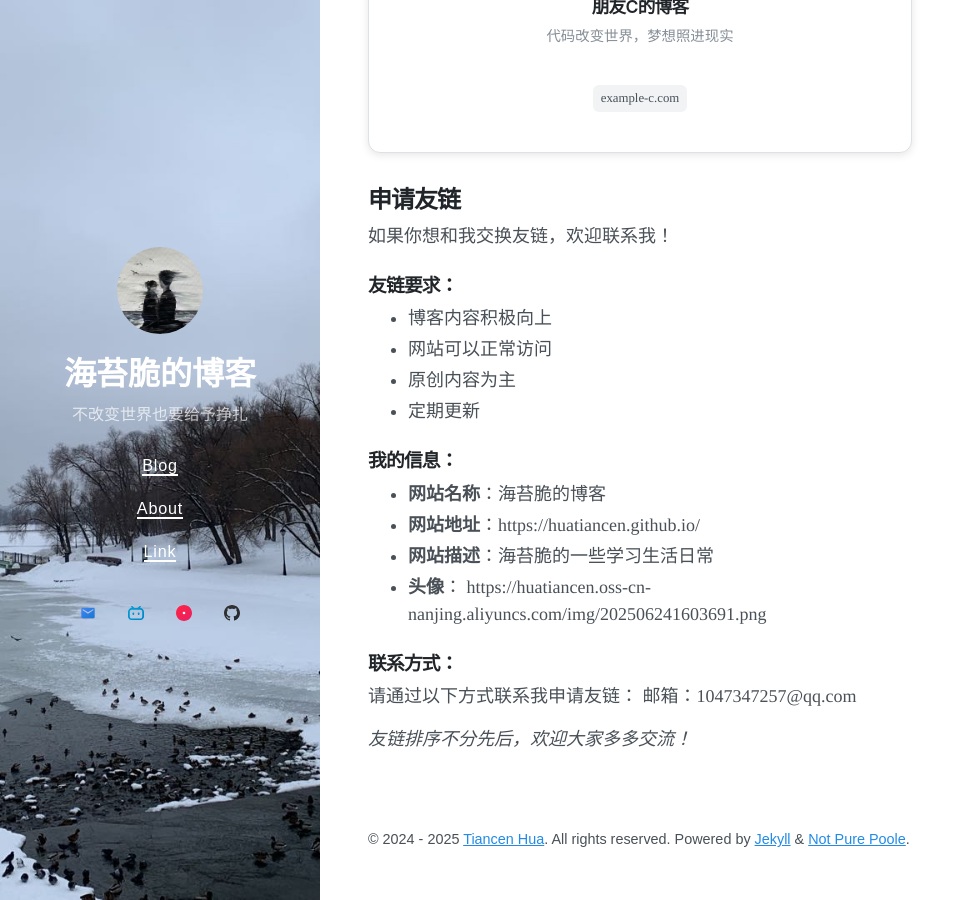
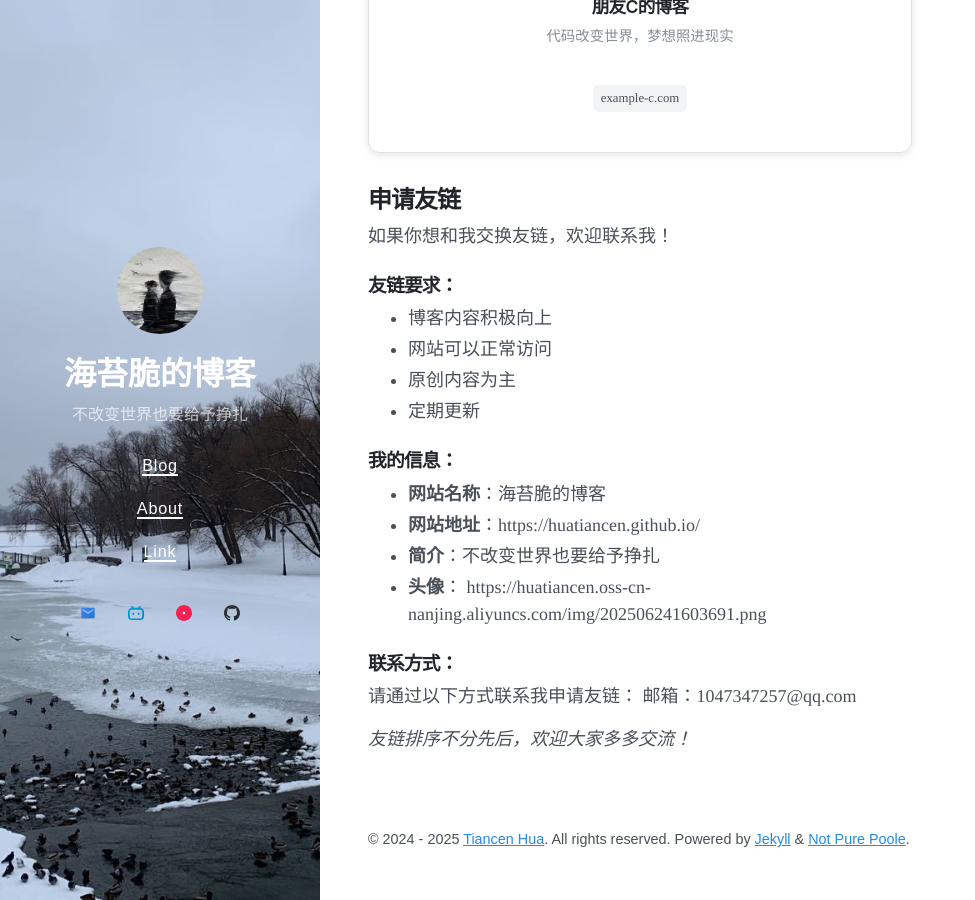
Before and after one commit to Huatiancen/Huatiancen.github.io, a Jekyll site: the page built from links.md, in a window 1280 px wide and 900 px high, scrolled down 1022 px. Shown: the whole window, without its empty margins (0-975 px from the left). Built offline with Jekyll 4.4.1, drawn with Linux system fonts in a browser that asks for light colours; nearby versions of some CDN libraries.

Commit message:
修改友链

```diff
--- a/links.md
+++ b/links.md
@@ -77,7 +77,7 @@ title: 友链
 ### 我的信息：
 - **网站名称**：海苔脆的博客
 - **网站地址**：https://huatiancen.github.io/
-- **网站描述**：海苔脆的一些学习生活日常
+- **简介**：不改变世界也要给予挣扎
 - **头像**： https://huatiancen.oss-cn-nanjing.aliyuncs.com/img/202506241603691.png
 
 ### 联系方式：
```
